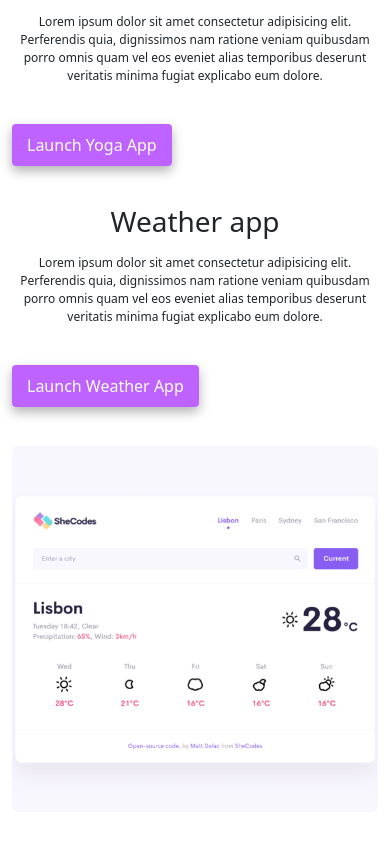
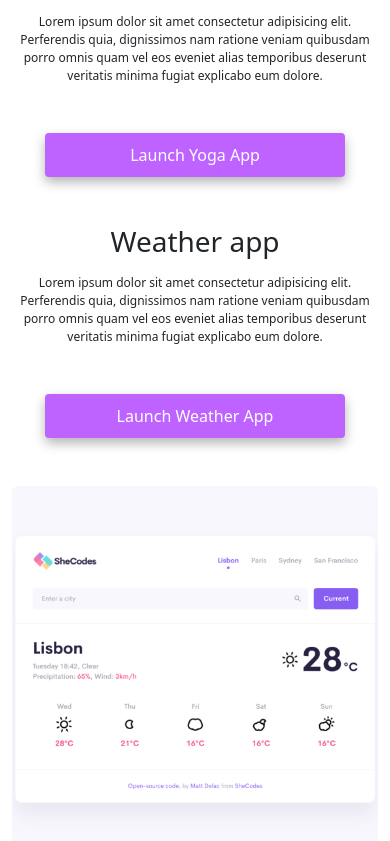
Before and after one commit to Shukh94/responsive-page-homework, a plain HTML site: page index.html in a window 390 px wide. Shown: the part 923-1764 px from the top of the page. Drawn offline with nearby package versions, Linux system fonts and the light colour scheme.

Commit message:
added medica css to linked file to paragraph

```diff
--- a/style.css
+++ b/style.css
@@ -159,4 +159,12 @@ p {
     text-align: center;
     margin: 0 20px;
   }
+  .yoga-link, .weather-link, .yogurt-link {
+    display: block;
+    margin: auto;
+    width: 300px;
+    text-align: center;
+    padding: 10px 10px;
+  }
+
 }
```
